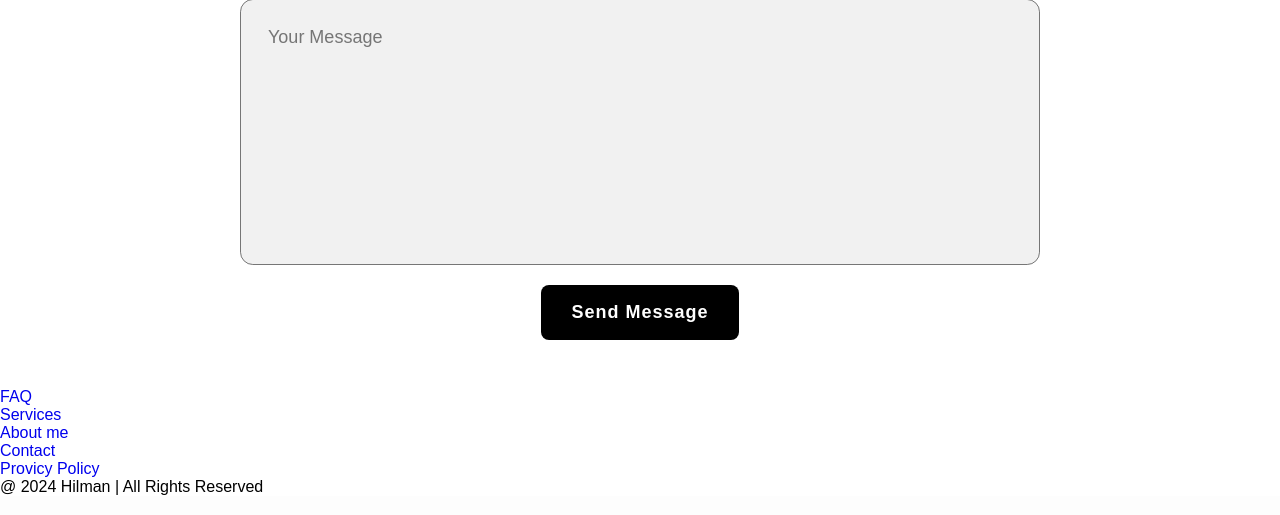
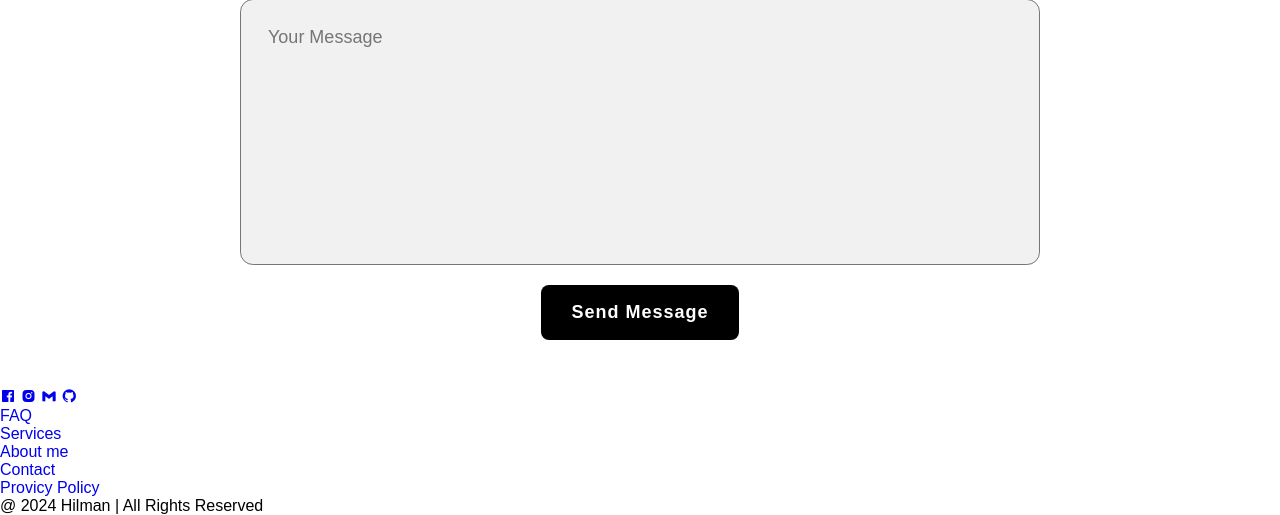
Before and after one commit to hilmanyusoh/Django-Personal-Website, a Django app: template personalweb/myproject/myapp/templates/index.html in a window 1280 px wide. Shown: the part 2297-2812 px from the top of the page. Run offline with Django 5.2, Linux system fonts and the light colour scheme; the template is opened without the code that fills it, so the values that code supplies are empty.

Commit message:
Update index.html

```diff
--- a/personalweb/myproject/myapp/templates/index.html
+++ b/personalweb/myproject/myapp/templates/index.html
@@ -73,10 +73,10 @@
 
 <footer class="footer">
     <div class="social">
-        <a href="#"></a>
-        <a href="#"></a>
-        <a href="#"></a>
-        <a href="#"></a>
+        <a href="#"><i class='bx bxl-facebook-square'></i></a>
+        <a href="#"><i class='bx bxl-instagram-alt' ></i></a>
+        <a href="#"><i class='bx bxl-gmail' ></i></a>
+        <a href="#"><i class='bx bxl-github' ></i></a>
     </div>
     <ul class="list">
         <li>
```
